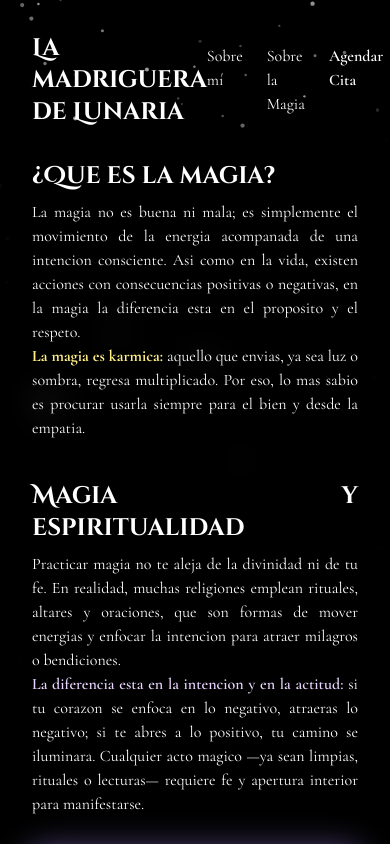
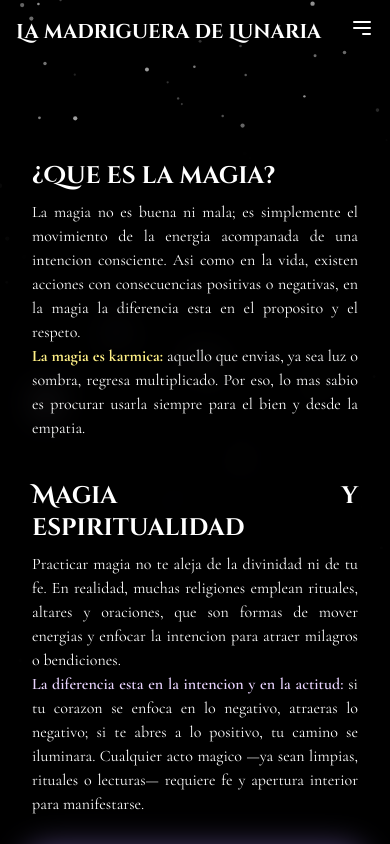
Before and after one commit to Kev-DevWeb/the-rabbit-of-lunaria, a Next.js app: page /magia in a window 390 px wide. Shown: the top 844 px of the page. Built offline with nearby package versions, Linux system fonts and the light colour scheme; a web font is replaced by a local one.

Commit message:
feat: Añadir diseño responsivo y menú de hamburguesa

```diff
--- a/src/components/CommunitySection.tsx
+++ b/src/components/CommunitySection.tsx
@@ -44,8 +44,8 @@ const CommunitySection = () => {
   return (
     <section className="relative w-full h-screen flex items-center justify-center text-white bg-black">
       <div className="text-center max-w-4xl p-8 flex flex-col items-center justify-center relative" style={{ height: '100%' }}>
-        <h2 className="text-4xl font-bold font-cinzel-decorative community-title">La Madriguera de Lunaria</h2>
-        <p className="text-lg mt-4 community-text max-w-2xl mx-auto">
+        <h2 className="text-3xl md:text-4xl font-bold font-cinzel-decorative community-title">La Madriguera de Lunaria</h2>
+        <p className="text-base md:text-lg mt-4 community-text max-w-2xl mx-auto">
           Únete a nuestra comunidad en Lunaria, la madriguera mágica de la luna. Un espacio seguro y lleno de encanto para brujit@s, personas curiosas y pequeños babywitches que desean iniciar su camino mágico. Aquí podrás compartir experiencias, conocimiento, datos y sugerencias para seguir construyendo juntos un lugar donde la magia crece y todos aprendemos.
         </p>
         <div className="flex items-end justify-center w-full mt-12 gap-8 relative" style={{ minHeight: 160 }}>
--- a/src/components/FloatingButton.tsx
+++ b/src/components/FloatingButton.tsx
@@ -1,14 +1,15 @@
 "use client";
 import React from 'react';
+import Link from 'next/link';
 
 const FloatingButton = () => (
-  <a
+  <Link
     href="/citas"
     className="fixed bottom-8 right-8 z-[100] bg-indigo-600 hover:bg-indigo-800 transition-colors text-white font-bold px-6 py-3 rounded-full shadow-2xl text-lg animate-bounce"
     style={{ boxShadow: '0 4px 24px 0 #6366f1', letterSpacing: 1 }}
   >
     Agenda una cita
-  </a>
+  </Link>
 );
 
 export default FloatingButton;
--- a/src/components/Header.tsx
+++ b/src/components/Header.tsx
@@ -1,19 +1,50 @@
 "use client";
+import { useState } from "react";
 import Link from "next/link";
 
 const Header = () => {
+  const [isOpen, setIsOpen] = useState(false);
+
   return (
-    <header
-      className="absolute top-0 left-0 w-full p-8 text-white z-50"
-    >
+    <header className="absolute top-0 left-0 w-full p-4 sm:p-8 text-white z-50">
       <nav className="container mx-auto flex justify-between items-center">
-        <Link href="/" className="text-2xl font-bold hover:text-gray-300 navbar-title">La madriguera de Lunaria</Link>
-        <ul className="flex space-x-6">
+        <Link href="/" className="text-xl sm:text-2xl font-bold hover:text-gray-300 navbar-title">
+          La madriguera de Lunaria
+        </Link>
+
+        {/* Desktop Menu */}
+        <ul className="hidden md:flex space-x-6">
           <li><Link href="/sobre-mi" className="hover:text-gray-300">Sobre mí</Link></li>
           <li><Link href="/magia" className="hover:text-gray-300">Sobre la Magia</Link></li>
           <li><Link href="/citas" className="hover:text-gray-300 font-semibold">Agendar Cita</Link></li>
         </ul>
+
+        {/* Mobile Menu Button */}
+        <div className="md:hidden">
+          <button onClick={() => setIsOpen(!isOpen)} className="text-white focus:outline-none" aria-label="Abrir menú">
+            {isOpen ? (
+              <svg xmlns="http://www.w3.org/2000/svg" className="h-6 w-6" fill="none" viewBox="0 0 24 24" stroke="currentColor">
+                <path strokeLinecap="round" strokeLinejoin="round" strokeWidth={2} d="M6 18L18 6M6 6l12 12" />
+              </svg>
+            ) : (
+              <svg xmlns="http://www.w3.org/2000/svg" className="h-6 w-6" fill="none" viewBox="0 0 24 24" stroke="currentColor">
+                <path strokeLinecap="round" strokeLinejoin="round" strokeWidth={2} d="M4 6h16M4 12h16m-7 6h7" />
+              </svg>
+            )}
+          </button>
+        </div>
       </nav>
+
+      {/* Mobile Menu */}
+      {isOpen && (
+        <div className="md:hidden mt-4">
+          <ul className="flex flex-col items-center space-y-4 bg-black bg-opacity-80 backdrop-blur-sm p-4 rounded-lg">
+            <li><Link href="/sobre-mi" className="block py-2 hover:text-gray-300" onClick={() => setIsOpen(false)}>Sobre mí</Link></li>
+            <li><Link href="/magia" className="block py-2 hover:text-gray-300" onClick={() => setIsOpen(false)}>Sobre la Magia</Link></li>
+            <li><Link href="/citas" className="block py-2 hover:text-gray-300 font-semibold" onClick={() => setIsOpen(false)}>Agendar Cita</Link></li>
+          </ul>
+        </div>
+      )}
     </header>
   );
 };
--- a/src/components/MagicHeroSection.tsx
+++ b/src/components/MagicHeroSection.tsx
@@ -58,10 +58,10 @@ const MagicHeroSection = () => {
       <div className="absolute inset-0 z-30 flex items-center justify-center pointer-events-none">
         <div className="relative w-full h-full text-center text-white">
           <div className="absolute top-1/2 left-1/2 -translate-x-1/2 -translate-y-1/2 w-full z-10 main-text">
-            <h2 className="text-5xl font-bold mb-4" style={{ textShadow: '1px 1px 2px black, 0 0 1em black, 0 0 0.2em black' }}>
+            <h2 className="text-3xl md:text-5xl font-bold mb-4 px-4" style={{ textShadow: '1px 1px 2px black, 0 0 1em black, 0 0 0.2em black' }}>
               Encuentra claridad y consejo a través de tu guardián espiritual
             </h2>
-            <p className="text-xl" style={{ textShadow: '1px 1px 2px black, 0 0 1em black, 0 0 0.2em black' }}>
+            <p className="text-lg md:text-xl px-4" style={{ textShadow: '1px 1px 2px black, 0 0 1em black, 0 0 0.2em black' }}>
               El tarot es una guía amorosa que te ayuda a comprenderte y escuchar a tu guardián.
             </p>
           </div>
--- a/src/components/ServicesSection.tsx
+++ b/src/components/ServicesSection.tsx
@@ -54,8 +54,8 @@ const ServicesSection = () => {
   return (
     <section ref={sectionRef} className="relative w-full h-screen flex flex-col items-center justify-center text-white bg-transparent p-0 m-0">
       <div className="text-center max-w-3xl p-8 relative z-10">
-        <h2 className="text-4xl font-bold font-cinzel-decorative service-title">Lecturas de Tarot</h2>
-        <p className="text-lg mt-4 service-text">
+        <h2 className="text-3xl md:text-4xl font-bold font-cinzel-decorative service-title">Lecturas de Tarot</h2>
+        <p className="text-base md:text-lg mt-4 service-text">
           A través del tarot puedo ayudarte a establecer un canal con tu guardián espiritual.
           Recibe consejos, advertencias y la guía que necesitas para tu camino. También podemos explorar memorias de tu vida pasada para entender mejor tu presente.
         </p>
```
